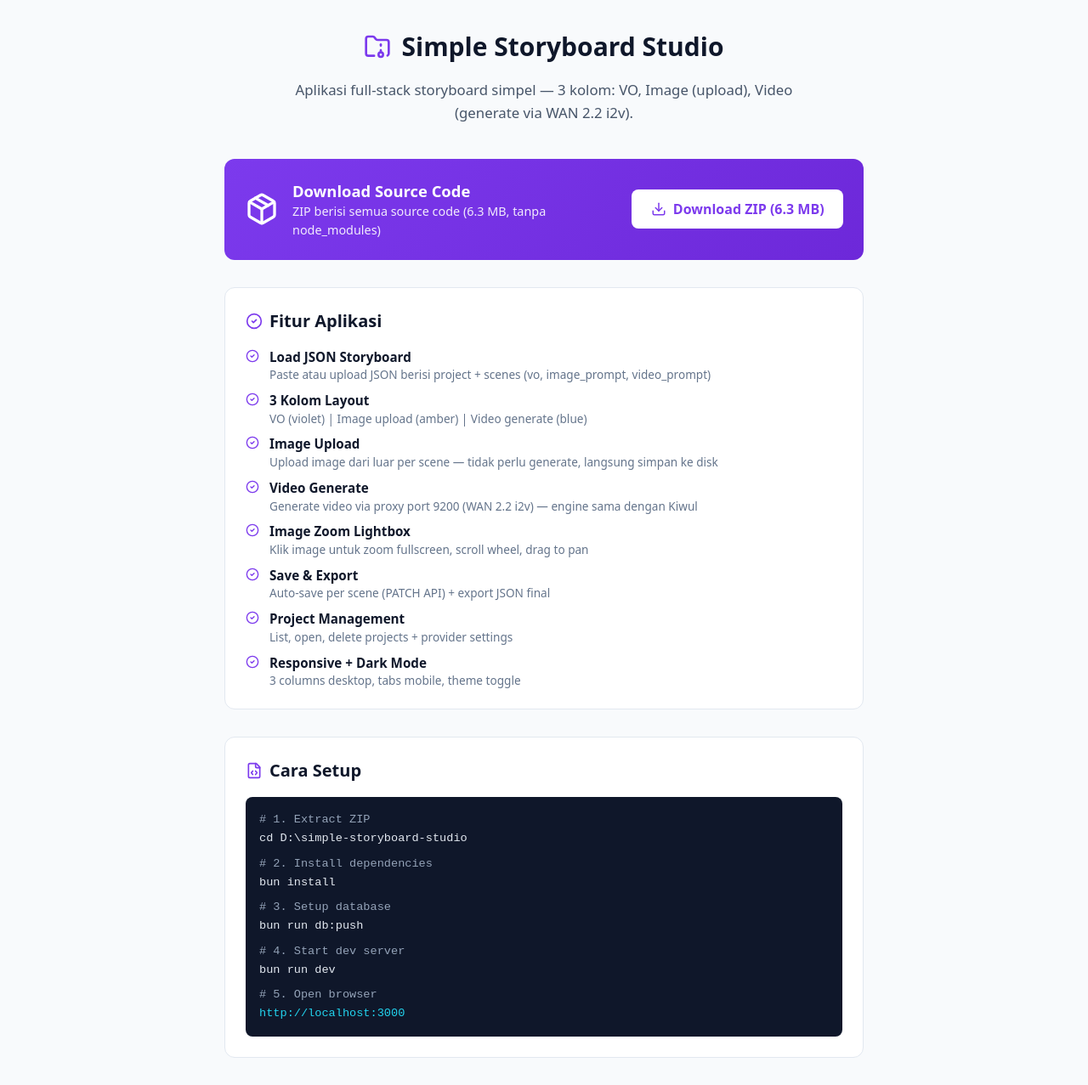
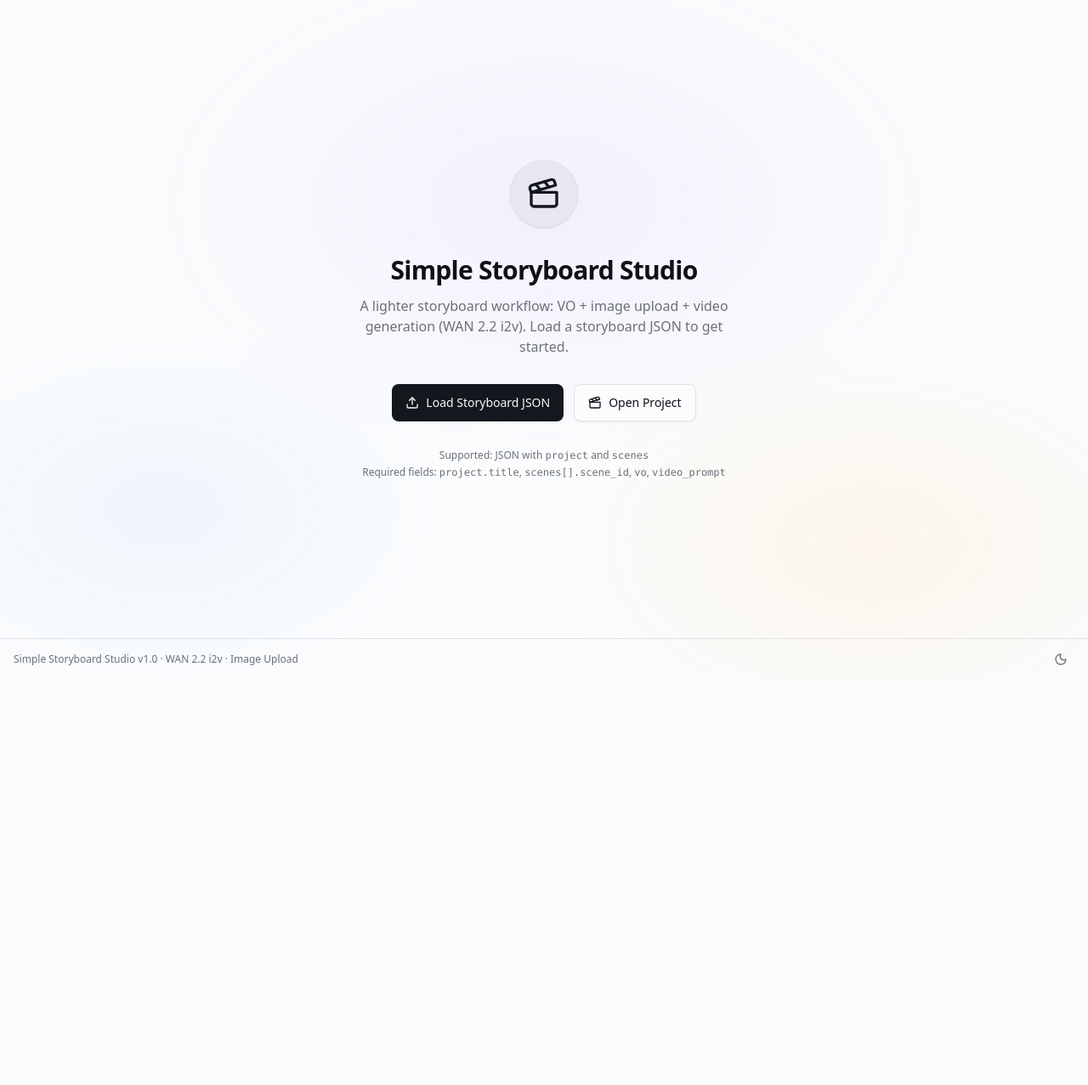
Before and after one commit to kent1715/kiwul-kosong, a Next.js app: page / in a window 1280 px wide. Shown: the top 1277 px of the page at 85% size. After the commit the page ends 800 px from the top, so only its background shows below. Built offline with nearby package versions, Linux system fonts and the light colour scheme.

Commit message:
fix: page.tsx now renders StoryboardStudio app (was showing download page)

```diff
--- a/src/app/page.tsx
+++ b/src/app/page.tsx
@@ -1,140 +1,7 @@
 'use client'
 
-import { Download, Package, FileCode, CheckCircle2, Github, FolderArchive } from 'lucide-react'
+import { StoryboardStudio } from '@/components/storyboard/StoryboardStudio'
 
 export default function Home() {
-  return (
-    <div style={{ minHeight: '100vh', background: '#f8fafc', color: '#0f172a', fontFamily: 'system-ui, -apple-system, sans-serif' }}>
-      <div style={{ maxWidth: '800px', margin: '0 auto', padding: '2rem 1.5rem 4rem' }}>
-
-        {/* Header */}
-        <div style={{ textAlign: 'center', marginBottom: '2.5rem' }}>
-          <div style={{ display: 'inline-flex', alignItems: 'center', gap: '0.75rem', marginBottom: '1rem' }}>
-            <FolderArchive size={32} color="#7c3aed" />
-            <h1 style={{ fontSize: '1.875rem', fontWeight: 700, margin: 0 }}>
-              Simple Storyboard Studio
-            </h1>
-          </div>
-          <p style={{ fontSize: '1.05rem', color: '#475569', maxWidth: '600px', margin: '0 auto', lineHeight: 1.6 }}>
-            Aplikasi full-stack storyboard simpel — 3 kolom: VO, Image (upload), Video (generate via WAN 2.2 i2v).
-          </p>
-        </div>
-
-        {/* Download banner */}
-        <div style={{
-          background: 'linear-gradient(135deg, #7c3aed 0%, #6d28d9 100%)',
-          borderRadius: '0.75rem',
-          padding: '1.5rem',
-          marginBottom: '2rem',
-          color: 'white',
-          display: 'flex',
-          alignItems: 'center',
-          gap: '1rem',
-          flexWrap: 'wrap'
-        }}>
-          <Package size={40} />
-          <div style={{ flex: '1 1 300px' }}>
-            <div style={{ fontSize: '1.15rem', fontWeight: 600 }}>Download Source Code</div>
-            <div style={{ opacity: 0.9, fontSize: '0.9rem' }}>ZIP berisi semua source code (6.3 MB, tanpa node_modules)</div>
-          </div>
-          <a href="/simple-storyboard-studio.zip" download style={{
-            background: 'white', color: '#7c3aed', padding: '0.7rem 1.4rem',
-            borderRadius: '0.5rem', fontWeight: 600, textDecoration: 'none',
-            display: 'inline-flex', alignItems: 'center', gap: '0.5rem'
-          }}>
-            <Download size={18} /> Download ZIP (6.3 MB)
-          </a>
-        </div>
-
-        {/* Features */}
-        <div style={{
-          background: 'white', borderRadius: '0.75rem', padding: '1.5rem',
-          marginBottom: '2rem', border: '1px solid #e2e8f0'
-        }}>
-          <h2 style={{ fontSize: '1.25rem', fontWeight: 600, marginTop: 0, marginBottom: '1rem', display: 'flex', alignItems: 'center', gap: '0.5rem' }}>
-            <CheckCircle2 size={20} color="#7c3aed" /> Fitur Aplikasi
-          </h2>
-          <div style={{ display: 'grid', gap: '0.6rem' }}>
-            {[
-              { title: 'Load JSON Storyboard', desc: 'Paste atau upload JSON berisi project + scenes (vo, image_prompt, video_prompt)' },
-              { title: '3 Kolom Layout', desc: 'VO (violet) | Image upload (amber) | Video generate (blue)' },
-              { title: 'Image Upload', desc: 'Upload image dari luar per scene — tidak perlu generate, langsung simpan ke disk' },
-              { title: 'Video Generate', desc: 'Generate video via proxy port 9200 (WAN 2.2 i2v) — engine sama dengan Kiwul' },
-              { title: 'Image Zoom Lightbox', desc: 'Klik image untuk zoom fullscreen, scroll wheel, drag to pan' },
-              { title: 'Save & Export', desc: 'Auto-save per scene (PATCH API) + export JSON final' },
-              { title: 'Project Management', desc: 'List, open, delete projects + provider settings' },
-              { title: 'Responsive + Dark Mode', desc: '3 columns desktop, tabs mobile, theme toggle' },
-            ].map((f, i) => (
-              <div key={i} style={{ display: 'flex', gap: '0.75rem', alignItems: 'flex-start' }}>
-                <CheckCircle2 size={16} color="#7c3aed" style={{ flexShrink: 0, marginTop: '2px' }} />
-                <div>
-                  <div style={{ fontWeight: 600, fontSize: '0.95rem' }}>{f.title}</div>
-                  <div style={{ fontSize: '0.85rem', color: '#64748b', lineHeight: 1.4 }}>{f.desc}</div>
-                </div>
-              </div>
-            ))}
-          </div>
-        </div>
-
-        {/* Setup Instructions */}
-        <div style={{
-          background: 'white', borderRadius: '0.75rem', padding: '1.5rem',
-          marginBottom: '2rem', border: '1px solid #e2e8f0'
-        }}>
-          <h2 style={{ fontSize: '1.25rem', fontWeight: 600, marginTop: 0, marginBottom: '1rem', display: 'flex', alignItems: 'center', gap: '0.5rem' }}>
-            <FileCode size={20} color="#7c3aed" /> Cara Setup
-          </h2>
-          <div style={{ background: '#0f172a', color: '#e2e8f0', borderRadius: '0.5rem', padding: '1rem', fontFamily: 'monospace', fontSize: '0.85rem', lineHeight: 1.6, overflowX: 'auto' }}>
-            <div style={{ color: '#94a3b8' }}># 1. Extract ZIP</div>
-            <div>cd D:\simple-storyboard-studio</div>
-            <div style={{ color: '#94a3b8', marginTop: '0.5rem' }}># 2. Install dependencies</div>
-            <div>bun install</div>
-            <div style={{ color: '#94a3b8', marginTop: '0.5rem' }}># 3. Setup database</div>
-            <div>bun run db:push</div>
-            <div style={{ color: '#94a3b8', marginTop: '0.5rem' }}># 4. Start dev server</div>
-            <div>bun run dev</div>
-            <div style={{ color: '#94a3b8', marginTop: '0.5rem' }}># 5. Open browser</div>
-            <div style={{ color: '#22d3ee' }}>http://localhost:3000</div>
-          </div>
-        </div>
-
-        {/* Push to GitHub */}
-        <div style={{
-          background: 'white', borderRadius: '0.75rem', padding: '1.5rem',
-          marginBottom: '2rem', border: '1px solid #e2e8f0'
-        }}>
-          <h2 style={{ fontSize: '1.25rem', fontWeight: 600, marginTop: 0, marginBottom: '1rem', display: 'flex', alignItems: 'center', gap: '0.5rem' }}>
-            <Github size={20} color="#0f172a" /> Push ke GitHub
-          </h2>
-          <div style={{ background: '#0f172a', color: '#e2e8f0', borderRadius: '0.5rem', padding: '1rem', fontFamily: 'monospace', fontSize: '0.85rem', lineHeight: 1.6, overflowX: 'auto' }}>
-            <div style={{ color: '#94a3b8' }}># Di folder project</div>
-            <div>cd D:\simple-storyboard-studio</div>
-            <div style={{ color: '#94a3b8', marginTop: '0.5rem' }}># Init git + add + commit</div>
-            <div>git init</div>
-            <div>git add .</div>
-            <div>git commit -m "feat: Simple Storyboard Studio"</div>
-            <div>git branch -M main</div>
-            <div style={{ color: '#94a3b8', marginTop: '0.5rem' }}># Add remote + push</div>
-            <div>git remote add origin https://github.com/USERNAME/simple-storyboard-studio.git</div>
-            <div>git push -u origin main</div>
-          </div>
-        </div>
-
-        {/* Video Provider Note */}
-        <div style={{
-          background: '#fef3c7', borderRadius: '0.5rem', padding: '1rem',
-          fontSize: '0.85rem', color: '#92400e', display: 'flex', gap: '0.5rem', alignItems: 'flex-start'
-        }}>
-          <CheckCircle2 size={16} style={{ flexShrink: 0, marginTop: '2px' }} />
-          <div>
-            <strong>Catatan Video Generate:</strong> Untuk generate video, pastikan proxy WAN 2.2 (port 9200) jalan di komputer kamu. Pakai proxy yang sama dengan Kiwul (<code style={{ background: '#fde68a', padding: '0.1rem 0.3rem', borderRadius: '0.2rem' }}>D:\local-video-proxy\server.py</code>). Image upload tidak butuh proxy — langsung simpan ke disk.
-          </div>
-        </div>
-
-        <div style={{ textAlign: 'center', marginTop: '2rem', fontSize: '0.8rem', color: '#94a3b8' }}>
-          Tech: Next.js 16 + TypeScript + Prisma (SQLite) + Tailwind v4 + shadcn/ui + Zustand
-        </div>
-      </div>
-    </div>
-  )
+  return <StoryboardStudio />
 }
```
